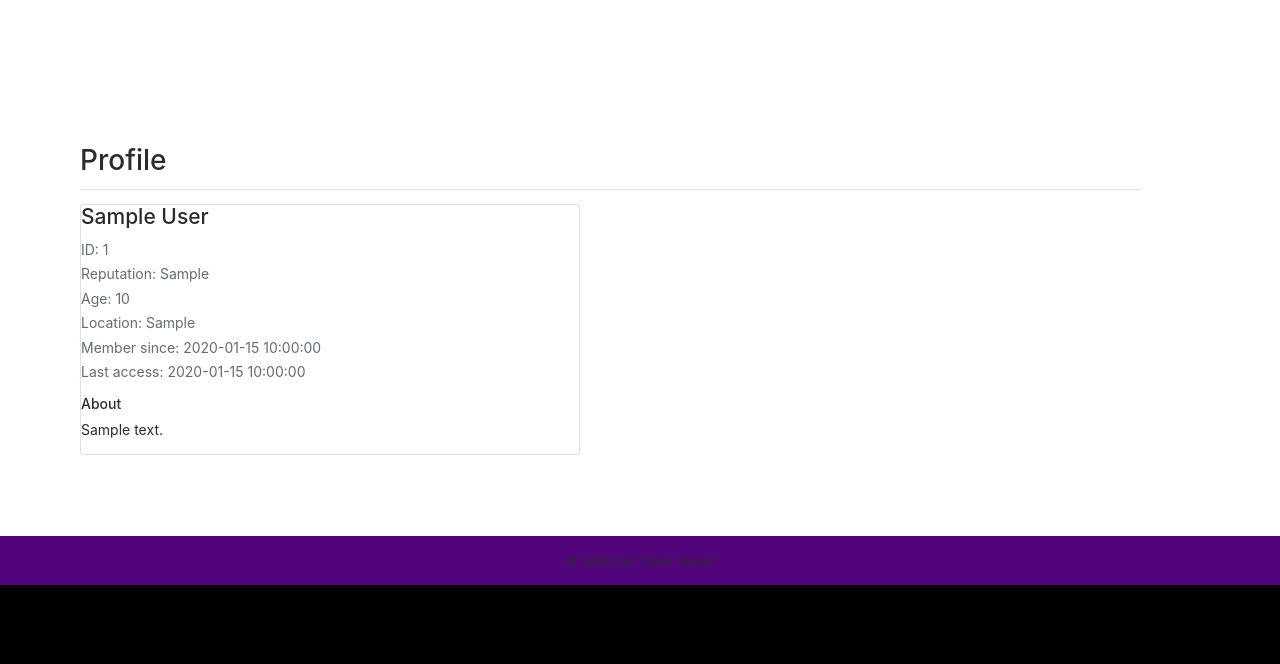
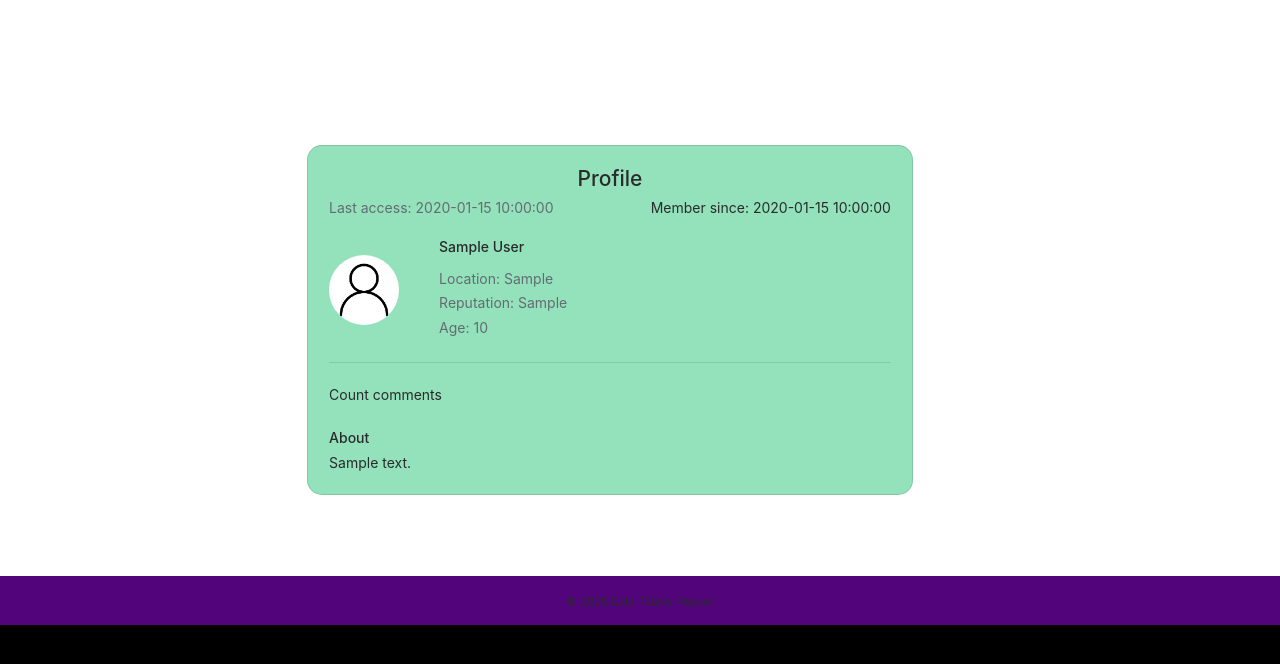
Before and after one commit to itu-itis23-baranr22/DataThieves, a Flask app: page /profile in a window 1280 px wide. Shown: the part 50-714 px from the top of the page. Run offline with Flask 3, Linux system fonts and the light colour scheme; the visitor is signed in with stand-in values (Sample User, id 1); tables that the repository leaves empty or names only in its code hold one stand-in row (values such as "Sample post"); some libraries are stand-ins or nearby versions.

Commit message:
Add profile images and enhance profile UI
Added new profile and admin images to static assets. Updated navbar to display profile image and improved layout. Redesigned user profile page for better visual presentation and added profile image display.

```diff
--- a/templates/includes/navbar.html
+++ b/templates/includes/navbar.html
@@ -1,35 +1,54 @@
 <nav class="navbar navbar-expand-lg bg-body-tertiary">
   <div class="container-fluid">
+
     <a class="navbar-brand" href="#">Navbar</a>
-    <button class="navbar-toggler" type="button" data-bs-toggle="collapse" data-bs-target="#navbarNavDropdown" aria-controls="navbarNavDropdown" aria-expanded="false" aria-label="Toggle navigation">
+
+    <button class="navbar-toggler" type="button" data-bs-toggle="collapse" data-bs-target="#navbarNavDropdown"
+            aria-controls="navbarNavDropdown" aria-expanded="false" aria-label="Toggle navigation">
       <span class="navbar-toggler-icon"></span>
     </button>
+
     <div class="collapse navbar-collapse" id="navbarNavDropdown">
-      <ul class="navbar-nav">
+
+      <!-- LEFT SIDE MENU -->
+      <ul class="navbar-nav me-auto">
         <li class="nav-item">
           <a class="nav-link active" aria-current="page" href="#">Home</a>
         </li>
+
         <li class="nav-item">
           <a class="nav-link" href="#">Features</a>
         </li>
+
         <li class="nav-item dropdown">
           <a class="nav-link dropdown-toggle" href="#" role="button" data-bs-toggle="dropdown" aria-expanded="false">
             Dropdown link
           </a>
+
           <ul class="dropdown-menu">
             <li><a class="dropdown-item" href="#">Action</a></li>
             <li><a class="dropdown-item" href="#">Another action</a></li>
             <li><a class="dropdown-item" href="#">Something else here</a></li>
           </ul>
         </li>
-        <li class="d-flex">
-          {% if session.get("logged_in") %}
-            <a href="{{ url_for('users_badges_bp.profile') }}" class="nav-link">
-                Profile ({{ session.get("DisplayName") }})
-            </a>
-          {% endif %}
+      </ul>
+
+      <!-- RIGHT SIDE PROFILE -->
+      <ul class="navbar-nav ms-auto">
+        {% if session.get('logged_in') %}
+        <li class="nav-item d-flex align-items-center">
+          <img src="{{ url_for('static', filename='imgs/profile_general.jpg') }}"
+               alt="profile_image"
+               style="width:30px; height:30px; border-radius:50%;">
+
+          <a href="{{ url_for('users_badges_bp.profile') }}"
+             class="nav-link ms-2">
+            Profile ({{ session.get('DisplayName') }})
+          </a>
         </li>
+        {% endif %}
       </ul>
+
     </div>
   </div>
 </nav>
--- a/templates/users/profile.html
+++ b/templates/users/profile.html
@@ -1,23 +1,59 @@
-{% extends "layout.html" %}
+{% extends 'layout.html' %}
 
 {% block body %}
-<div class="container mt-4">
-  <h2>Profile</h2>
-  <hr>
-
-  <div class="card" style="max-width: 500px;">
-    <div class="card-body">
-      <h4 class="card-title">{{ user.DisplayName }}</h4>
-      <p class="text-muted mb-1">ID: {{ user.Id }}</p>
-      <p class="text-muted mb-1">Reputation: {{ user.Reputation }}</p>
-      <p class="text-muted mb-1">Age: {{ user.Age or "N/A" }}</p>
-      <p class="text-muted mb-1">Location: {{ user.Location or "N/A" }}</p>
-      <p class="text-muted mb-1">Member since: {{ user.CreationDate }}</p>
-      <p class="text-muted mb-3">Last access: {{ user.LastAccessDate }}</p>
-
-      <h6>About</h6>
-      <p>{{ user.AboutMe or "No information provided." }}</p>
+  <section>
+    <div class="container pt-4">
+      <div class="row d-flex justify-content-center ">
+        <div class="col col-md-10 col-lg-9 col-xl-7">
+          <div class="card" style="border-radius: 15px; background-color: #93e2bb;">
+            <div class="card-body p-4 text-black">
+              <div class="justify-content-center text-center mb-4">
+                <h4 class="mb-10">Profile</h4>
+                <div class="d-flex align-items-center justify-content-between mb-3">
+                  <p class="mb-0 text-muted">Last access: {{ user.LastAccessDate }}</p>
+                  <p class="fw-bold mb-0">Member since: {{ user.CreationDate }}</p>
+                </div>
+              </div>
+              <div class="d-flex align-items-center mb-4">
+                <div class="flex-shrink-0">
+                  <img src="{{ url_for('static', filename='imgs/profile_general.jpg') }}" alt="profile" class="img-fluid rounded-circle border border-dark border-3" style="width: 70px;" />
+                </div>
+                <div class="flex-grow-1 ms-3" style="margin-left: 40px;">
+                  <div class="d-flex flex-row align-items-center mb-2">
+                    <h6 class="mb-2 me-6">{{ user.DisplayName }}</h6>
+                    <ul class="mb-0 list-unstyled d-flex flex-row" style="color: #1B7B2C;">
+                      <li>
+                        <i class="fas fa-star fa-xs"></i>
+                      </li>
+                      <li>
+                        <i class="fas fa-star fa-xs"></i>
+                      </li>
+                      <li>
+                        <i class="fas fa-star fa-xs"></i>
+                      </li>
+                      <li>
+                        <i class="fas fa-star fa-xs"></i>
+                      </li>
+                      <li>
+                        <i class="fas fa-star fa-xs"></i>
+                      </li>
+                    </ul>
+                  </div>
+                  <div>
+                    <p class="text-muted mb-1">Location: {{ user.Location or 'N/A' }}</p>
+                    <p class="text-muted mb-1">Reputation: {{ user.Reputation }}</p>
+                    <p class="text-muted mb-1">Age: {{ user.Age or 'N/A' }}</p>
+                  </div>
+                </div>
+              </div>
+              <hr />
+              <p class="my-4 pb-1">Count comments</p>
+              <h6>About</h6>
+              <div>{{ user.AboutMe|striptags or 'No information provided.' }}</div>
+            </div>
+          </div>
+        </div>
+      </div>
     </div>
-  </div>
-</div>
+  </section>
 {% endblock %}
```
Also changed, not shown: static/imgs/admin.jpg (added), static/imgs/profile_general.jpg (added).
